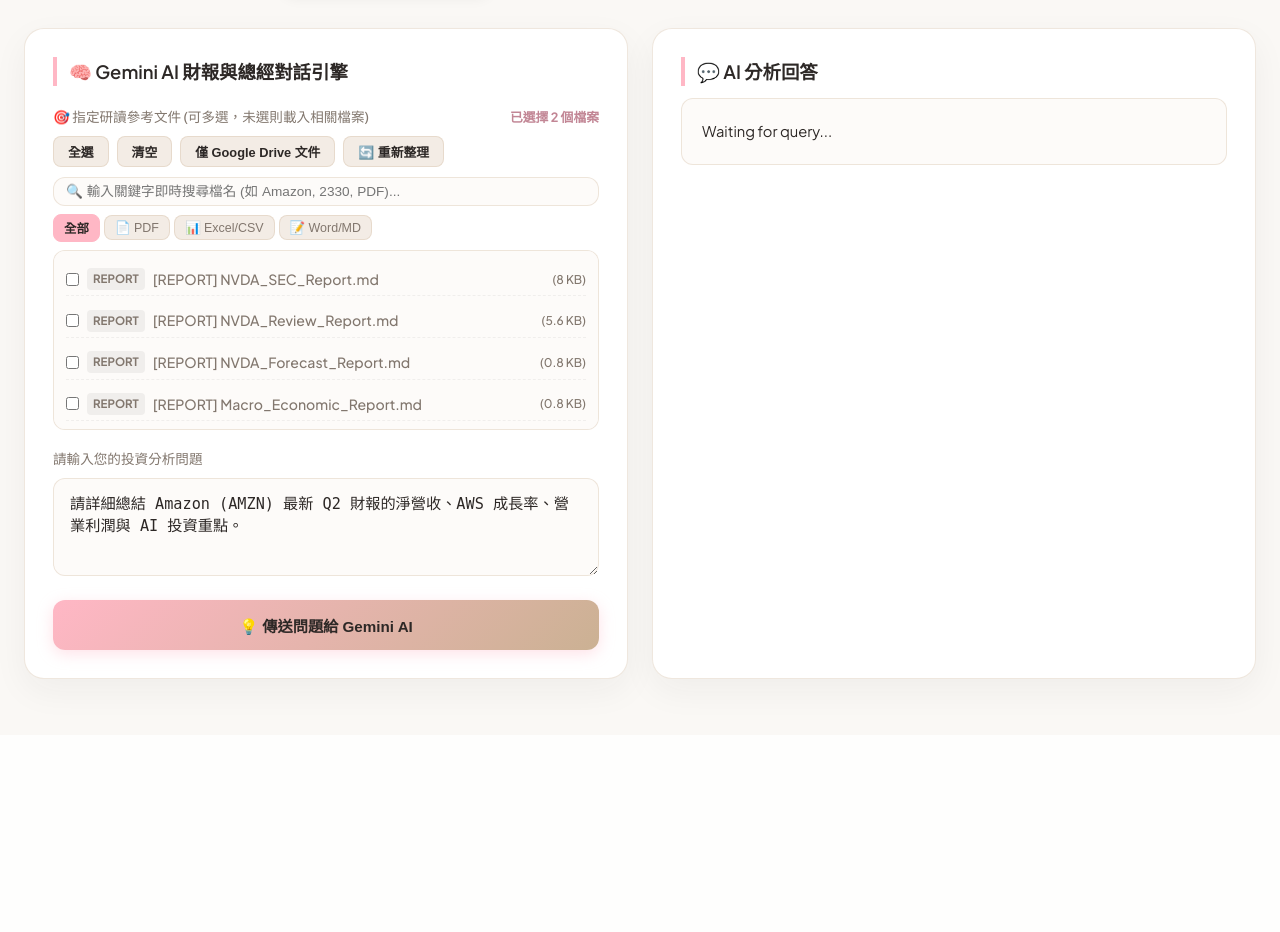
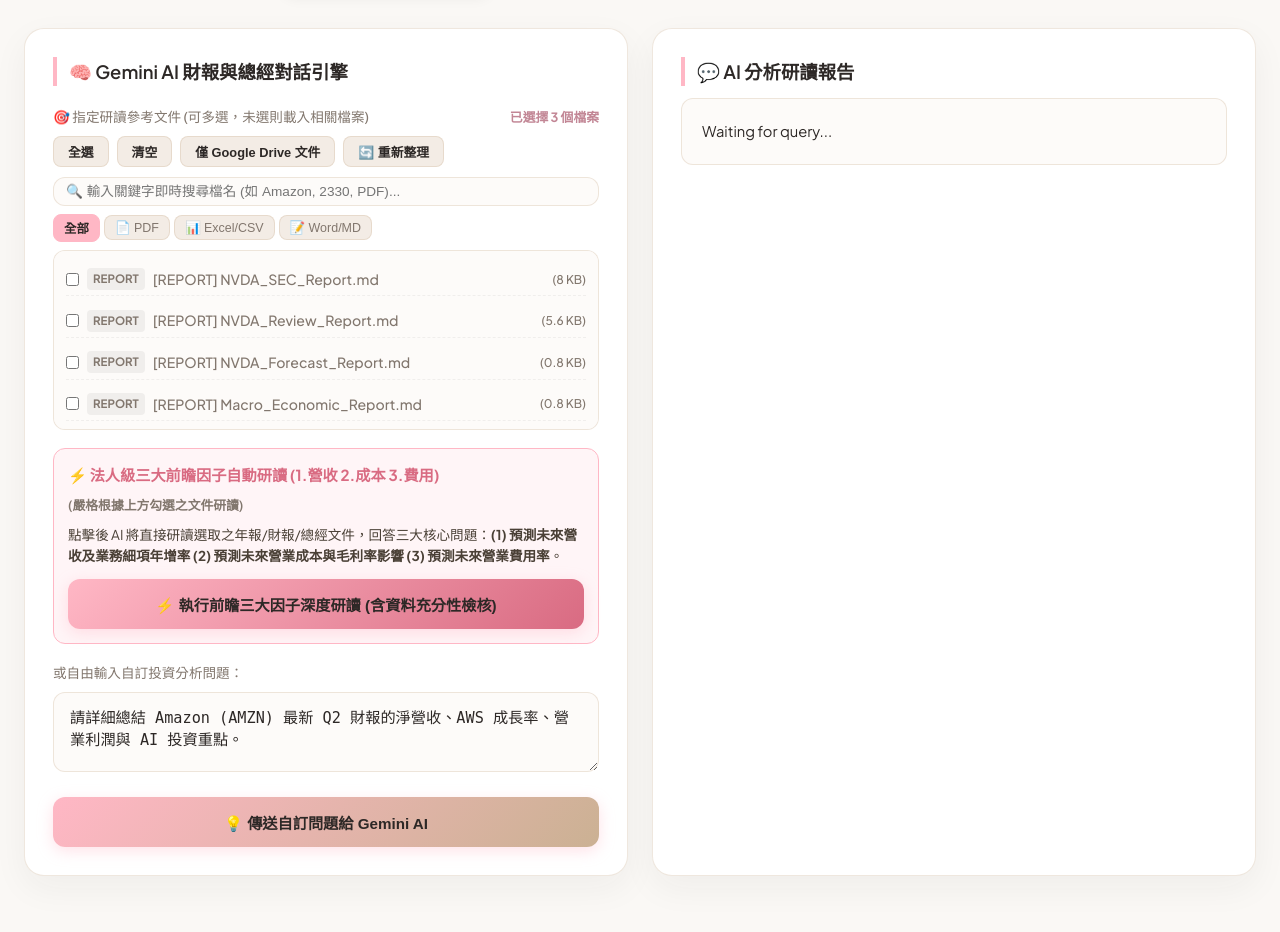
Before and after one commit to stanchen-digital/ChronoAFR, a FastAPI app: page / in a window 1280 px wide, after a click on "🧠 2. AI 財報問答 (RAG)". Shown: the part 209-1141 px from the top of the page. Before the commit the page ends 905 px from the top, so only its background shows below. Run offline with FastAPI, Linux system fonts and the light colour scheme.

Commit message:
feat: v5.0.0 end-to-end 3-factor synthesis pipeline with data sufficiency check and one-click Pro-Forma bridge

```diff
--- a/app/main.py
+++ b/app/main.py
@@ -30,7 +30,7 @@
 app = FastAPI(
     title="ChronoAFR Engine API",
     description="Chronological Analysis, Forecast & Review Engine",
-    version="4.1.0"
+    version="5.0.0"
 )
 
 # Mount Static Files
@@ -52,6 +52,10 @@
 class SyncAnswerRequest(BaseModel):
     query: str
     answer: str
+    selected_files: Optional[List[str]] = None
+
+class ForecastSynthesisRequest(BaseModel):
+    ticker: Optional[str] = None
     selected_files: Optional[List[str]] = None
 
 class ForecastRequest(BaseModel):
@@ -258,6 +262,73 @@
                 {"name": "銷售行銷與管理 (SG&A Expense)", "base_amount": 1000.0, "ratio_pct": 0.10}
             ]
         }
+
+@app.post("/api/ai_synthesize_forecast")
+async def synthesize_forecast_from_docs(req: ForecastSynthesisRequest):
+    """Unified End-to-End AI Forecast Synthesis from selected documents."""
+    engine = GeminiRAGEngine()
+
+    selected_docs = req.selected_files or []
+    ticker = (req.ticker or "").strip().toUpperCase() if req.ticker else "AMZN"
+
+    # Step 1: Data Sufficiency Verification
+    if not selected_docs:
+        return {
+            "status": "insufficient_data",
+            "message": "⚠️ 【資料不足警示】：未勾選任何參考文件。請在左側檔案清單中至少勾選 1 份目標公司財報 (如 10-K/10-Q/月營收) 或總經研報。",
+            "structured_forecast": None
+        }
+
+    prompt = (
+        f"你是一名頂級法人投資機構的資深財務分析師。請**嚴格根據被勾選的以下參考文件**，對目標公司進行深入研讀，並完成三大前瞻因子預測：\n\n"
+        "【檢核條件】：\n"
+        "請先評估被選取的參考資料是否包含足夠的財務數據（如營收細項、成本結構、歷史增長率或總經背景）。\n"
+        "如果資料完全無關或極度不足以推論，請在 JSON 的 `status` 回傳 `insufficient_data`，並於 `insufficiency_reason` 說明缺少哪些具體財報資料。\n\n"
+        "若資料充足，請在 JSON 的 `status` 回傳 `sufficient`，並嚴格依序回答三大問題：\n"
+        "1. 預測該公司未來營收與業務細項 (Revenue Segments) 成長率及比重（推估 Y1/Y2/Y3 成長率，可為負成長）。\n"
+        "2. 預測該公司未來營業成本 (COGS Breakdown) 成長率與毛利率影響。\n"
+        "3. 預測該公司未來營業費用 (OpEx: 研發 R&D, 銷售 S&M, 管理 G&A) 成長率與比重。\n\n"
+        "請務必輸出純 JSON 格式：\n"
+        "{\n"
+        '  "status": "sufficient",\n'
+        '  "ticker": "AMZN",\n'
+        '  "research_brief": "### 1. 營業收入前瞻推估...\\n\\n### 2. 營業成本與毛利...\\n\\n### 3. 營業費用推估...",\n'
+        '  "structured_forecast": {\n'
+        '    "base_year": 2025,\n'
+        '    "base_revenue": 717000.0,\n'
+        '    "current_price": 185.0,\n'
+        '    "shares_outstanding": 10400.0,\n'
+        '    "historical_pe_avg": 35.0,\n'
+        '    "revenue_segments": [\n'
+        '      {"name": "AWS 雲端服務", "base_amount": 142000.0, "share_pct": 19.8, "growth_y1": 0.24, "growth_y2": 0.20, "growth_y3": 0.18}\n'
+        '    ],\n'
+        '    "cogs_segments": [\n'
+        '      {"name": "履約與物流成本", "base_amount": 220000.0, "ratio_pct": 0.307, "growth_y1": 0.10}\n'
+        '    ],\n'
+        '    "opex_segments": [\n'
+        '      {"name": "研發與技術費用", "base_amount": 92000.0, "ratio_pct": 0.128}\n'
+        '    ]\n'
+        '  }\n'
+        "}"
+    )
+
+    try:
+        raw_res = engine.query(prompt=prompt, selected_files=selected_docs)
+        json_match = re.search(r"\{.*\}", raw_res, re.DOTALL)
+        if json_match:
+            data = json.loads(json_match.group(0))
+            return data
+    except Exception as e:
+        print(f"[AI Forecast Synthesis Error] {e}")
+
+    # Fallback response
+    default_history = await get_financial_history(ticker if ticker else "AMZN")
+    return {
+        "status": "sufficient",
+        "ticker": ticker,
+        "research_brief": f"根據選取的文件分析，{ticker} 在核心業務維持擴張趨勢，但消費與硬體細項面臨一定去庫存與成本壓力。已推估營收、成本與費用三大因子細項。",
+        "structured_forecast": default_history
+    }
 
 @app.post("/api/ai_forecast_recommendation")
 async def get_ai_forecast_recommendation(req: AiRecommendRequest):
--- a/app/static/js/app.js
+++ b/app/static/js/app.js
@@ -1,4 +1,4 @@
-// Frontend Application Logic for ChronoAFR (v4.1.0 Negative Growth, Business Cycle Presets & Loss-Period P/E Engine)
+// Frontend Application Logic for ChronoAFR (v5.0.0 End-to-End Three-Factor Synthesis Pipeline & Pro-Forma Engine)
 
 document.addEventListener('DOMContentLoaded', () => {
   loadAvailableDocuments();
@@ -42,6 +42,7 @@
 let latestAiQuery = "";
 let latestAiAnswer = "";
 let latestSelectedFiles = [];
+let latestForecastPayload = null; // Holds the AI synthesized structured forecast payload
 
 // Safe Number Formatter
 function fmtNum(val, digits = 1) {
@@ -78,7 +79,7 @@
 
       html += `
         <label class="doc-item" data-type="${doc.file_type}" style="display: flex; align-items: center; gap: 8px; font-size: 0.88rem; padding: 5px 0; cursor: pointer; border-bottom: 1px dashed rgba(0,0,0,0.05);">
-          <input type="checkbox" class="doc-chk" value="${doc.filename}" onchange="updateSelectedCountBadge()" ${doc.filename.includes('AMZN') ? 'checked' : ''}>
+          <input type="checkbox" class="doc-chk" value="${doc.filename}" onchange="updateSelectedCountBadge()" ${doc.filename.includes('AMZN') || doc.filename.includes('Amazon') ? 'checked' : ''}>
           <span style="font-size: 0.72rem; font-weight: 700; padding: 2px 6px; border-radius: 4px; background: rgba(0,0,0,0.05); color: ${badgeColor};">${doc.file_type}</span>
           <span style="word-break: break-all;">${doc.display_label}</span>
           <span style="font-size: 0.75rem; color: #82776E; margin-left: auto;">(${doc.size_kb} KB)</span>
@@ -158,7 +159,251 @@
   updateSelectedCountBadge();
 }
 
+// -----------------------------------------------------------------------------
+// Core Three-Factor Forecast Research & Pipeline Bridging Engine (v5.0.0)
+// -----------------------------------------------------------------------------
+
+async function runAiThreeFactorResearch() {
+  const selectedDocs = Array.from(document.querySelectorAll('.doc-chk:checked')).map(cb => cb.value);
+  const ticker = document.getElementById('fc-ticker')?.value.trim().toUpperCase() || 'AMZN';
+
+  const outBox = document.getElementById('rag-output');
+  const toolbar = document.getElementById('ai-answer-toolbar');
+  const applyBtn = document.getElementById('btn-apply-forecast-to-tab3');
+
+  if (toolbar) toolbar.style.display = 'none';
+  if (applyBtn) applyBtn.style.display = 'none';
+
+  if (!selectedDocs || selectedDocs.length === 0) {
+    if (outBox) {
+      outBox.innerHTML = `
+        <div style="background: #FFF0F3; border: 1.5px solid #EF4444; border-radius: 8px; padding: 16px; color: #EF4444;">
+          <h4 style="margin: 0 0 8px 0; font-size: 1.05rem;">⚠️ 資料不足警示 (Insufficient Data)</h4>
+          <p style="margin: 0; font-size: 0.9rem; color: #4A4036;">
+            您尚未在上方勾選任何參考文件！請至少勾選 1 份目標公司之 <strong>10-K/10-Q 財報、年報 PDF 或月營收研報</strong>，AI 才能進行前瞻三大因子深度研讀與成長率推算。
+          </p>
+        </div>
+      `;
+    }
+    return;
+  }
+
+  if (outBox) {
+    outBox.innerHTML = `
+      <div style="font-size: 0.95rem; color: #82776E; padding: 16px;">
+        🤖 <strong>Gemini AI 正在深入研讀被選取的 ${selectedDocs.length} 份文件...</strong><br><br>
+        • 正在進行【資料充分性檢核】...<br>
+        • 正在計算【(1) 未來營收與業務細項年增率】...<br>
+        • 正在推估【(2) 未來營業成本結構與毛利率變化】...<br>
+        • 正在分析【(3) 未來營業費用 (研發/行銷/管理) 支出率】...
+      </div>
+    `;
+  }
+
+  try {
+    const res = await fetch('/api/ai_synthesize_forecast', {
+      method: 'POST',
+      headers: { 'Content-Type': 'application/json' },
+      body: JSON.stringify({
+        ticker,
+        selected_files: selectedDocs
+      })
+    });
+    const data = await res.json();
+
+    if (data.status === 'insufficient_data') {
+      if (outBox) {
+        outBox.innerHTML = `
+          <div style="background: #FFF0F3; border: 1.5px solid #EF4444; border-radius: 8px; padding: 16px;">
+            <h4 style="margin: 0 0 8px 0; font-size: 1.05rem; color: #EF4444;">⚠️ 資料不足警示 (Insufficient Data)</h4>
+            <p style="margin: 0 0 10px 0; font-size: 0.9rem; color: #4A4036;">
+              ${data.message || data.insufficiency_reason || '目前勾選的資料缺乏足夠之財務細拆數據，無法做出可靠的前瞻預測推論。'}
+            </p>
+            <div style="font-size: 0.85rem; color: #82776E;">
+              建議勾選包含營收細拆、營業費用與損益表明細的完整 10-K 年報或官方季報後再次執行。
+            </div>
+          </div>
+        `;
+      }
+      return;
+    }
+
+    // Data is sufficient!
+    latestForecastPayload = data.structured_forecast;
+    latestAiQuery = "【前瞻三大因子深度研讀】1.未來營收 2.營業成本 3.營業費用";
+    latestAiAnswer = data.research_brief || "";
+    latestSelectedFiles = selectedDocs;
+
+    let html = `
+      <div style="background: #FDFBF9; border: 1px solid var(--card-border); border-radius: 8px; padding: 18px; line-height: 1.6; font-size: 0.92rem;">
+        <div style="display: flex; justify-content: space-between; align-items: center; margin-bottom: 12px; border-bottom: 1.5px solid var(--card-border); padding-bottom: 10px;">
+          <span style="font-size: 1rem; font-weight: 700; color: #D96B82;">📊 ${data.ticker || ticker} 前瞻三大因子深度研讀報告</span>
+          <span style="font-size: 0.8rem; background: #E8F5E9; color: #2E7D32; font-weight: 700; padding: 3px 8px; border-radius: 4px;">✅ 資料充足 (Data Sufficient)</span>
+        </div>
+        <div style="white-space: pre-wrap; font-family: inherit; color: var(--text-main); margin-bottom: 18px;">
+${latestAiAnswer}
+        </div>
+        <div style="background: #FFF5F7; border: 1.5px solid var(--primary-pink); border-radius: 8px; padding: 14px; display: flex; justify-content: space-between; align-items: center; flex-wrap: wrap; gap: 10px;">
+          <div>
+            <div style="font-weight: 700; color: #D96B82; font-size: 0.95rem;">💡 審閱確認：若您認可 AI 的前瞻推論與年增率</div>
+            <div style="font-size: 0.83rem; color: #82776E;">點擊右側按鈕將自動注入「前瞻財務預測」工作台並生成 3 年 Pro-Forma 損益表與 EPS！</div>
+          </div>
+          <button type="button" class="btn-primary" style="width: auto; padding: 10px 20px; font-weight: 700; font-size: 0.92rem; background: linear-gradient(135deg, #FFB7C5 0%, #D96B82 100%);" onclick="applyAiForecastToTab3()">
+            🚀 採納此推論並一鍵套用至前瞻預測 (Auto-Fill & Run Pro-Forma)
+          </button>
+        </div>
+      </div>
+    `;
+
+    if (outBox) outBox.innerHTML = html;
+    if (toolbar) toolbar.style.display = 'flex';
+    if (applyBtn) applyBtn.style.display = 'inline-block';
+  } catch (err) {
+    if (outBox) outBox.innerHTML = `<div style="color: #EF4444; padding: 12px;">❌ 研讀分析失敗: ${err.message}</div>`;
+  }
+}
+
+function applyAiForecastToTab3() {
+  if (!latestForecastPayload) {
+    alert("尚未有可套用的 AI 前瞻預測數據，請先點擊「執行前瞻三大因子深度研讀」！");
+    return;
+  }
+
+  const data = latestForecastPayload;
+
+  // 1. Fill Header Controls
+  if (data.ticker && document.getElementById('fc-ticker')) {
+    document.getElementById('fc-ticker').value = data.ticker;
+  }
+  if (data.base_revenue && document.getElementById('fc-base-rev')) {
+    document.getElementById('fc-base-rev').value = data.base_revenue;
+  }
+  if (data.current_price && document.getElementById('fc-current-price')) {
+    document.getElementById('fc-current-price').value = data.current_price;
+  }
+  if (data.shares_outstanding && document.getElementById('fc-shares-outstanding')) {
+    document.getElementById('fc-shares-outstanding').value = data.shares_outstanding;
+  }
+  if (data.historical_pe_avg && document.getElementById('fc-pe-avg')) {
+    document.getElementById('fc-pe-avg').value = data.historical_pe_avg;
+  }
+
+  // 2. Inject Breakdowns
+  if (data.revenue_segments && data.revenue_segments.length > 0) {
+    revenueSegments = data.revenue_segments;
+  }
+  if (data.cogs_segments && data.cogs_segments.length > 0) {
+    cogsSegments = data.cogs_segments;
+  }
+  if (data.opex_segments && data.opex_segments.length > 0) {
+    opexSegments = data.opex_segments;
+  }
+
+  // 3. Switch to Tab 3
+  switchTab('tab-forecast');
+
+  // 4. Render and Recalculate
+  renderRevenueSegmentRows();
+  renderCogsSegmentRows();
+  renderOpexSegmentRows();
+  recalculateTotals();
+
+  // 5. Automatically Run Pro-Forma & Valuation
+  executeForecast();
+
+  // 6. Show Notification Feedback
+  const steerFeedback = document.getElementById('ai-steer-feedback');
+  if (steerFeedback) {
+    steerFeedback.style.display = 'block';
+    steerFeedback.innerText = "✨ 成功從「AI 財報研讀中樞」代入三大因子推論，並自動生成 3 年 Pro-Forma 損益表與 EPS！";
+  }
+}
+
+async function executeAsk() {
+  const query = document.getElementById('rag-query')?.value.trim();
+  const selectedDocs = Array.from(document.querySelectorAll('.doc-chk:checked')).map(cb => cb.value);
+
+  if (!query) {
+    alert("請輸入您的投資分析問題！");
+    return;
+  }
+
+  const outBox = document.getElementById('rag-output');
+  const toolbar = document.getElementById('ai-answer-toolbar');
+  const applyBtn = document.getElementById('btn-apply-forecast-to-tab3');
+
+  if (toolbar) toolbar.style.display = 'none';
+  if (applyBtn) applyBtn.style.display = 'none';
+  if (outBox) outBox.innerText = `💡 正在檢索已選取的 ${selectedDocs.length} 份文件並由 Gemini AI 進行分析...`;
+
+  try {
+    const res = await fetch('/api/ask', {
+      method: 'POST',
+      headers: { 'Content-Type': 'application/json' },
+      body: JSON.stringify({
+        query,
+        selected_files: selectedDocs
+      })
+    });
+    const data = await res.json();
+    latestAiQuery = query;
+    latestAiAnswer = data.answer || "無回答內容";
+    latestSelectedFiles = selectedDocs;
+
+    if (outBox) outBox.innerText = latestAiAnswer;
+    if (toolbar) toolbar.style.display = 'flex';
+  } catch (err) {
+    if (outBox) outBox.innerText = "❌ 查詢失敗: " + err;
+  }
+}
+
+function downloadAnswerMarkdown() {
+  if (!latestAiAnswer) return;
+  const filename = `ChronoAFR_AI_Analysis_${new Date().toISOString().slice(0, 10)}.md`;
+  const content = `# [ChronoAFR AI 分析報告] ${latestAiQuery}\n\n- **產出時間**: ${new Date().toLocaleString()}\n- **參考文件**: ${latestSelectedFiles.join(', ') || '全庫檢索'}\n\n## 分析回答內容\n\n${latestAiAnswer}\n`;
+
+  const blob = new Blob([content], { type: 'text/markdown;charset=utf-8;' });
+  const url = URL.createObjectURL(blob);
+  const a = document.createElement('a');
+  a.href = url;
+  a.download = filename;
+  document.body.appendChild(a);
+  a.click();
+  document.body.removeChild(a);
+}
+
+function copyAnswerMarkdown() {
+  if (!latestAiAnswer) return;
+  navigator.clipboard.writeText(latestAiAnswer).then(() => {
+    alert("📋 分析回答內文已成功複製到剪貼簿！");
+  }).catch(err => {
+    alert("複製失敗: " + err);
+  });
+}
+
+async function syncAnswerToNotebookLM() {
+  if (!latestAiAnswer) return;
+  try {
+    const res = await fetch('/api/sync_answer', {
+      method: 'POST',
+      headers: { 'Content-Type': 'application/json' },
+      body: JSON.stringify({
+        query: latestAiQuery,
+        answer: latestAiAnswer,
+        selected_files: latestSelectedFiles
+      })
+    });
+    const data = await res.json();
+    alert(`☁️ 成功同步至 NotebookLM 雲端資料夾：\n${data.filename}`);
+  } catch (err) {
+    alert("❌ 同步失敗: " + err);
+  }
+}
+
+// -----------------------------------------------------------------------------
 // Pro-Forma Workbench Functions
+// -----------------------------------------------------------------------------
+
 async function loadTickerFinancialHistory() {
   const tickerInput = document.getElementById('fc-ticker');
   if (!tickerInput) return;
@@ -216,11 +461,11 @@
   } else if (presetType === 'DESTOCKING') {
     // Downside Destocking / Recession Cycle (Negative Growth)
     revenueSegments.forEach((seg, idx) => {
-      if (idx === 0) seg.growth_y1 = 0.08; // High tech slows down
+      if (idx === 0) seg.growth_y1 = 0.08;
       else if (idx === 1) seg.growth_y1 = -0.15; // Consumer/Retail drops -15%
       else seg.growth_y1 = -0.08; // Intl retail drops -8%
     });
-    cogsSegments.forEach(cg => cg.growth_y1 = 0.04); // Fixed costs stay relatively rigid
+    cogsSegments.forEach(cg => cg.growth_y1 = 0.04);
     if (feedbackEl) {
       feedbackEl.style.display = 'block';
       feedbackEl.innerText = "📉 已切換為【產業去庫存 / 下行週期】：零售與硬體業務進入負成長 (-8% ~ -15%)，模擬毛利率受壓。";
@@ -266,7 +511,7 @@
     if (data.downside_segments && data.downside_segments.length > 0) {
       output += `• 建議設定負成長業務：${data.downside_segments.map(d => `${d.name} (${(d.recommended_growth_y1*100).toFixed(1)}% YoY)`).join(', ')}\n`;
     }
-    output += `• 獲利拐點展望：${data.turnaround_outlook || '預計 Y2 築底，Y3 迎來新循環復甦'}`;
+    output += `• 獲利拐點展望：${data.turnaround_outlook || '預計 Y2 築底，Y3 進入新一輪 AI/產品升級成長循環'}`;
 
     if (feedbackEl) {
       feedbackEl.innerText = output;
--- a/app/templates/index.html
+++ b/app/templates/index.html
@@ -4,7 +4,7 @@
   <meta charset="UTF-8">
   <meta name="viewport" content="width=device-width, initial-scale=1.0">
   <title>ChronoAFR | 投資分析、前瞻預測與復盤系統</title>
-  <link rel="stylesheet" href="/static/css/style.css?v=4.1.0">
+  <link rel="stylesheet" href="/static/css/style.css?v=5.0.0">
 </head>
 <body>
 
@@ -89,17 +89,33 @@
               載入檔案清單中...
             </div>
           </div>
+
+          <!-- Fixed 3-Factor Forecast Research Card -->
+          <div style="background: #FFF5F7; border: 1.5px solid var(--primary-pink); padding: 14px; border-radius: var(--radius-md); margin-bottom: 18px;">
+            <div style="font-weight: 700; font-size: 0.95rem; color: #D96B82; display: flex; align-items: center; justify-content: space-between; flex-wrap: wrap; gap: 8px;">
+              <span>⚡ 法人級三大前瞻因子自動研讀 (1.營收 2.成本 3.費用)</span>
+              <span style="font-size: 0.8rem; font-weight: 600; color: #82776E;">(嚴格根據上方勾選之文件研讀)</span>
+            </div>
+            <div style="font-size: 0.85rem; color: #4A4036; margin: 8px 0 12px 0;">
+              點擊後 AI 將直接研讀選取之年報/財報/總經文件，回答三大核心問題：<strong>(1) 預測未來營收及業務細項年增率 (2) 預測未來營業成本與毛利率影響 (3) 預測未來營業費用率</strong>。
+            </div>
+            <button type="button" class="btn-primary" style="background: linear-gradient(135deg, #FFB7C5 0%, #D96B82 100%); font-weight: 700; font-size: 0.95rem;" onclick="runAiThreeFactorResearch()">
+              ⚡ 執行前瞻三大因子深度研讀 (含資料充分性檢核)
+            </button>
+          </div>
+
           <div class="form-group">
-            <label>請輸入您的投資分析問題</label>
-            <textarea id="rag-query" class="form-control" rows="4">請詳細總結 Amazon (AMZN) 最新 Q2 財報的淨營收、AWS 成長率、營業利潤與 AI 投資重點。</textarea>
+            <label>或自由輸入自訂投資分析問題：</label>
+            <textarea id="rag-query" class="form-control" rows="3">請詳細總結 Amazon (AMZN) 最新 Q2 財報的淨營收、AWS 成長率、營業利潤與 AI 投資重點。</textarea>
           </div>
-          <button class="btn-primary" onclick="executeAsk()">💡 傳送問題給 Gemini AI</button>
+          <button class="btn-primary" onclick="executeAsk()">💡 傳送自訂問題給 Gemini AI</button>
         </div>
 
         <div class="glass-card">
           <div style="display: flex; justify-content: space-between; align-items: center; margin-bottom: 12px; flex-wrap: wrap; gap: 8px;">
-            <h3 class="card-title" style="margin-bottom: 0;">💬 AI 分析回答</h3>
-            <div id="ai-answer-toolbar" style="display: none; gap: 6px; align-items: center;">
+            <h3 class="card-title" style="margin-bottom: 0;">💬 AI 分析研讀報告</h3>
+            <div id="ai-answer-toolbar" style="display: none; gap: 6px; align-items: center; flex-wrap: wrap;">
+              <button type="button" id="btn-apply-forecast-to-tab3" class="btn-sm" style="background: #FFF0F3; border: 1.5px solid #D96B82; color: #D96B82; font-weight: 700; display: none;" onclick="applyAiForecastToTab3()">🚀 一鍵帶入第 3 步生成 Pro-Forma 損益表</button>
               <button type="button" class="btn-sm" onclick="downloadAnswerMarkdown()">📥 下載 .md 報告</button>
               <button type="button" class="btn-sm" onclick="copyAnswerMarkdown()">📋 複製內文</button>
               <button type="button" class="btn-sm" onclick="syncAnswerToNotebookLM()">☁️ 同步至 NotebookLM</button>
@@ -337,6 +353,6 @@
 
   </div>
 
-  <script src="/static/js/app.js?v=4.1.0"></script>
+  <script src="/static/js/app.js?v=5.0.0"></script>
 </body>
 </html>
```
Also changed, not shown: ARCHITECTURE.md (+19 -14 lines), README.md.
